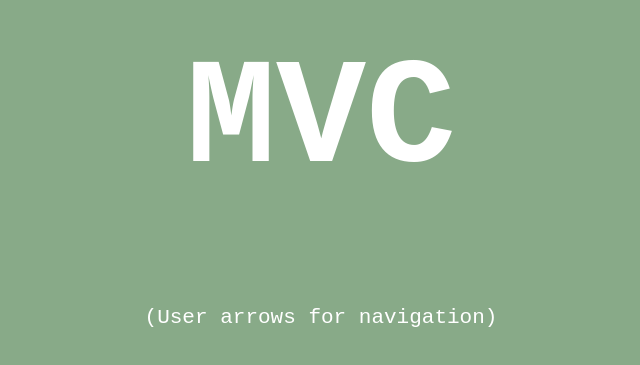
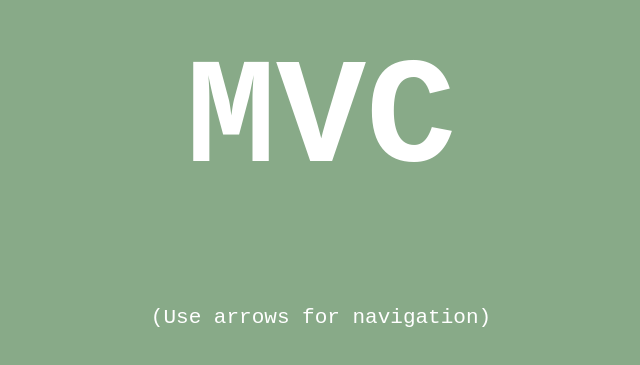
Before and after one commit to afurmanov/mvc-in-js, a plain HTML site: page index.html in a window 1280 px wide. Shown: the part 115-480 px from the top of the page, 319-959 px from the left. Drawn offline with nearby package versions, Linux system fonts and the light colour scheme.

Commit message:
Fixing typo

```diff
--- a/index.html
+++ b/index.html
@@ -7,7 +7,7 @@
   <body>
     <div class='main'>
       <h1>MVC</h1>
-      <footer>(User arrows for navigation)</footer>
+      <footer>(Use arrows for navigation)</footer>
     </div>
   </body>
 </html>
```
